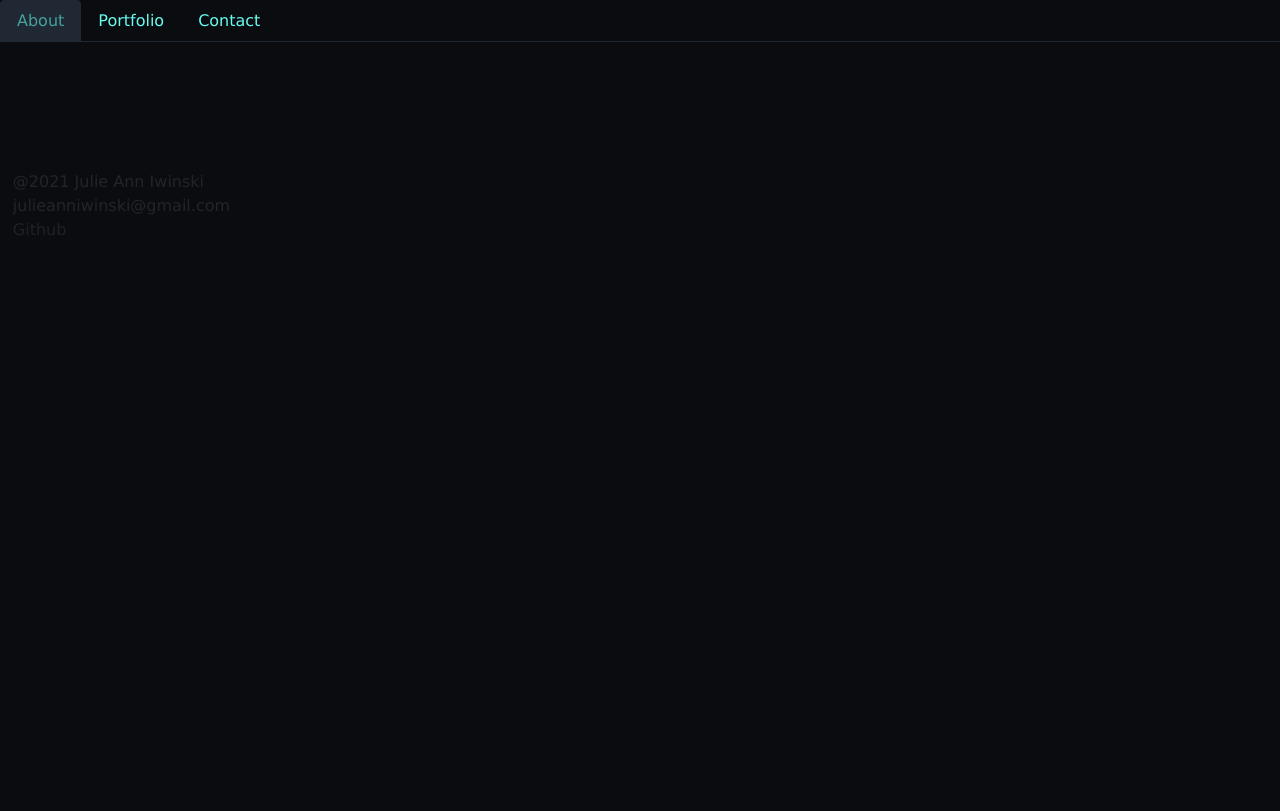
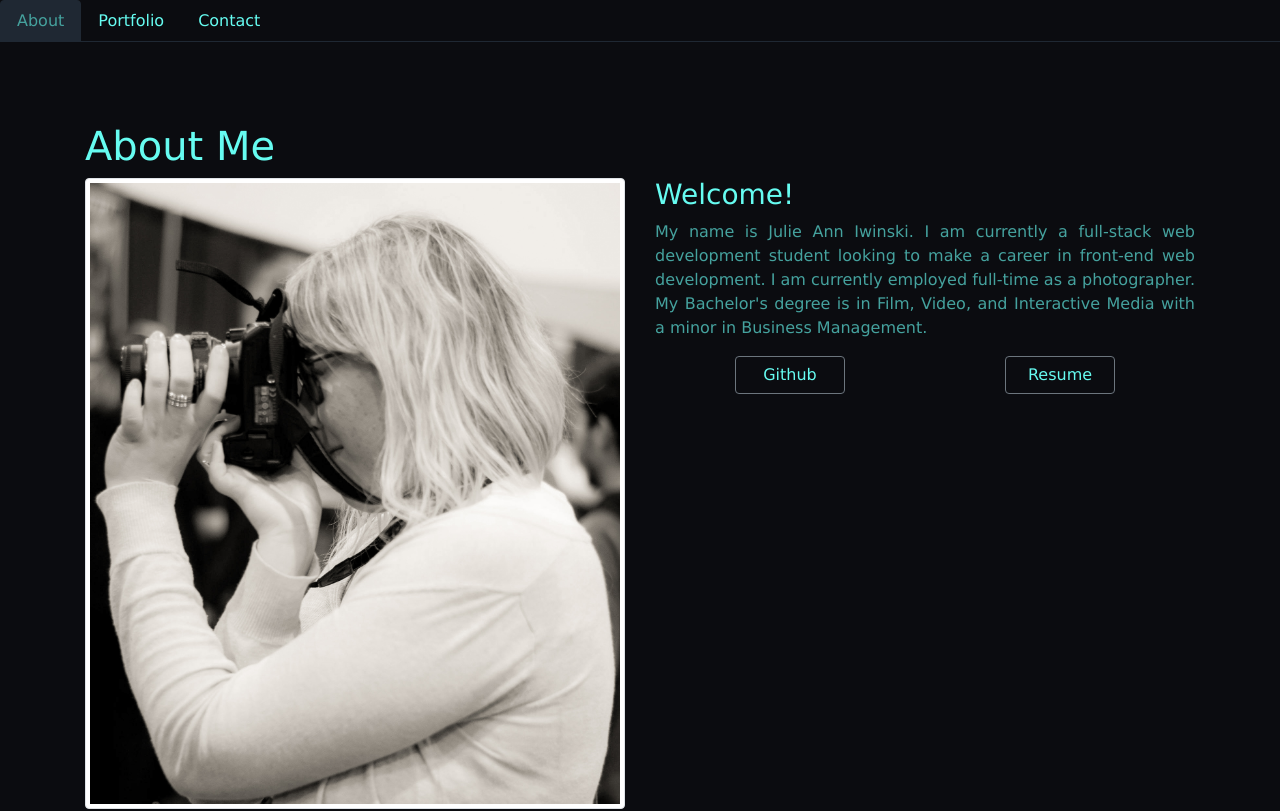
Before and after one commit to JulieAnnI/my-portfolio, a React (Create React App) app: page / in a window 1280 px wide. Shown: the top 811 px of the page. Built offline with nearby package versions, Linux system fonts and the light colour scheme.

Commit message:
Fixing bug

```diff
--- a/package.json
+++ b/package.json
@@ -2,7 +2,7 @@
   "name": "my-portfolio",
   "version": "0.1.0",
   "private": true,
-  "homepage": "https://julieanni.github.io/my-portfolio",
+  "homepage": "https://julieanni.github.io",
   "dependencies": {
     "@testing-library/jest-dom": "^5.11.10",
     "@testing-library/react": "^11.2.5",
--- a/src/App.js
+++ b/src/App.js
@@ -11,9 +11,7 @@
     <Router>
       <div>
         <NavTabs />
-        {/* <Route exact path="/" component={About} />
-        <Route exact path="/my-portfolio" component={About} /> */}
-        <Route exact path="/my-portfolio/" component={About} />
+        <Route exact path="/" component={About} />
         <Route exact path="/portfolio" component={Portfolio} />
         <Route exact path = "/contact" component={Contact} />
         <Footer />
```
